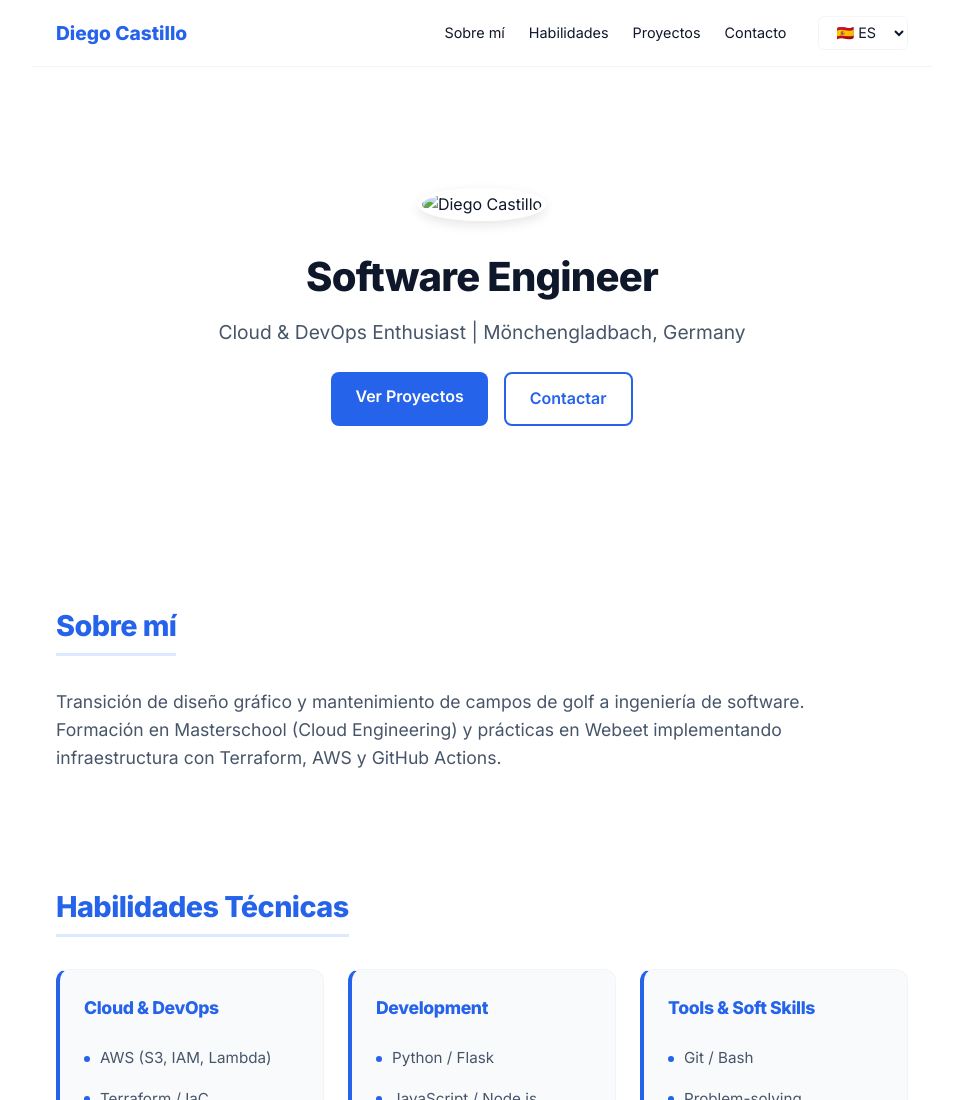
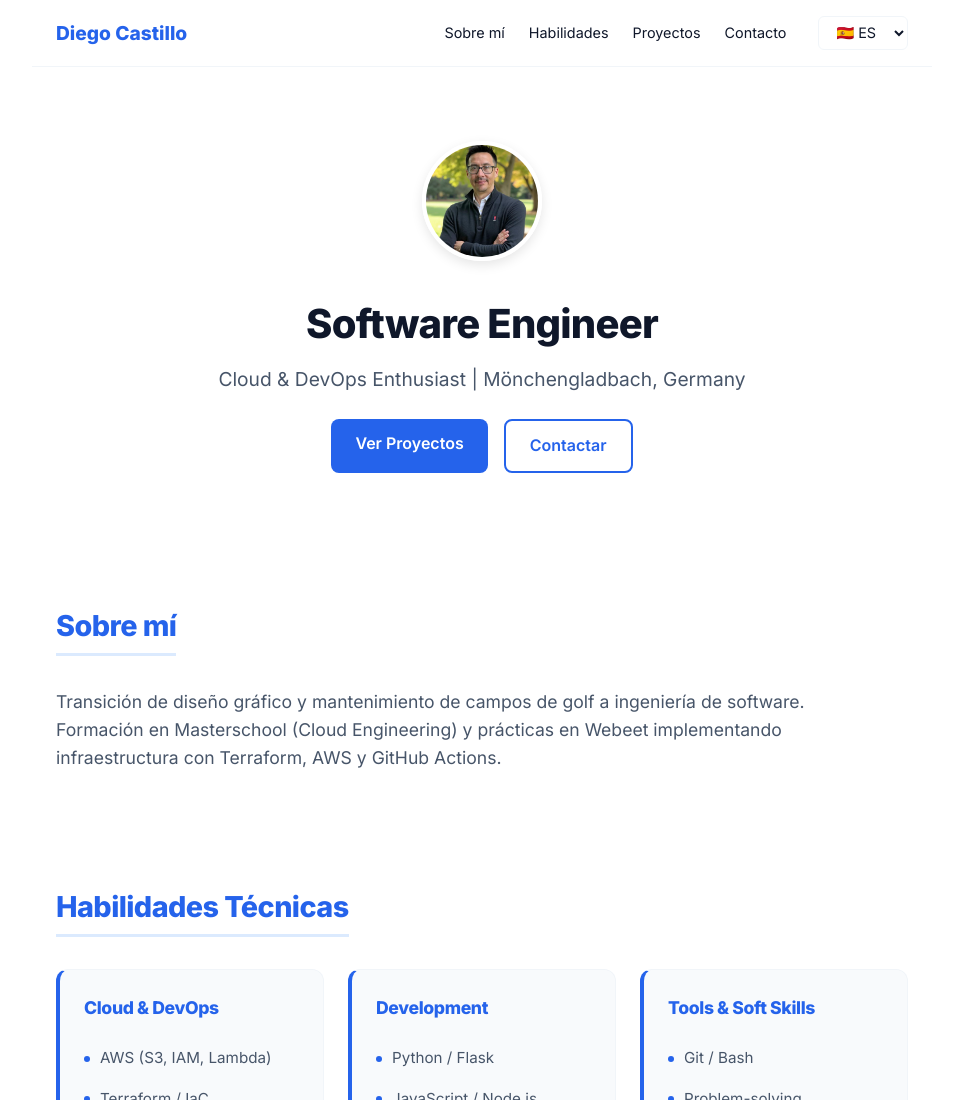
Before and after one commit to diegocavi84/portfolio-diego, a plain HTML site: page index.html in a window 1280 px wide. Shown: the top 1100 px of the page, without its empty margins (158-1121 px from the left). Drawn offline with Linux system fonts and the light colour scheme.

Commit message:
fix: update profil image path

```diff
--- a/index.html
+++ b/index.html
@@ -38,7 +38,7 @@
   <main>
     <section id="hero">
       <div class="hero-content">
-        <img src="assets/images/profile.jpg" alt="Diego Castillo" class="hero-avatar" />
+        <img src="assets/images/profile.jpeg" alt="Diego Castillo" class="hero-avatar" />
         <h1 data-i18n="hero_title">Software Engineer</h1>
         <p data-i18n="hero_subtitle">Cloud & DevOps Enthusiast | Mönchengladbach, Germany</p>
         <div class="hero-buttons">
```
